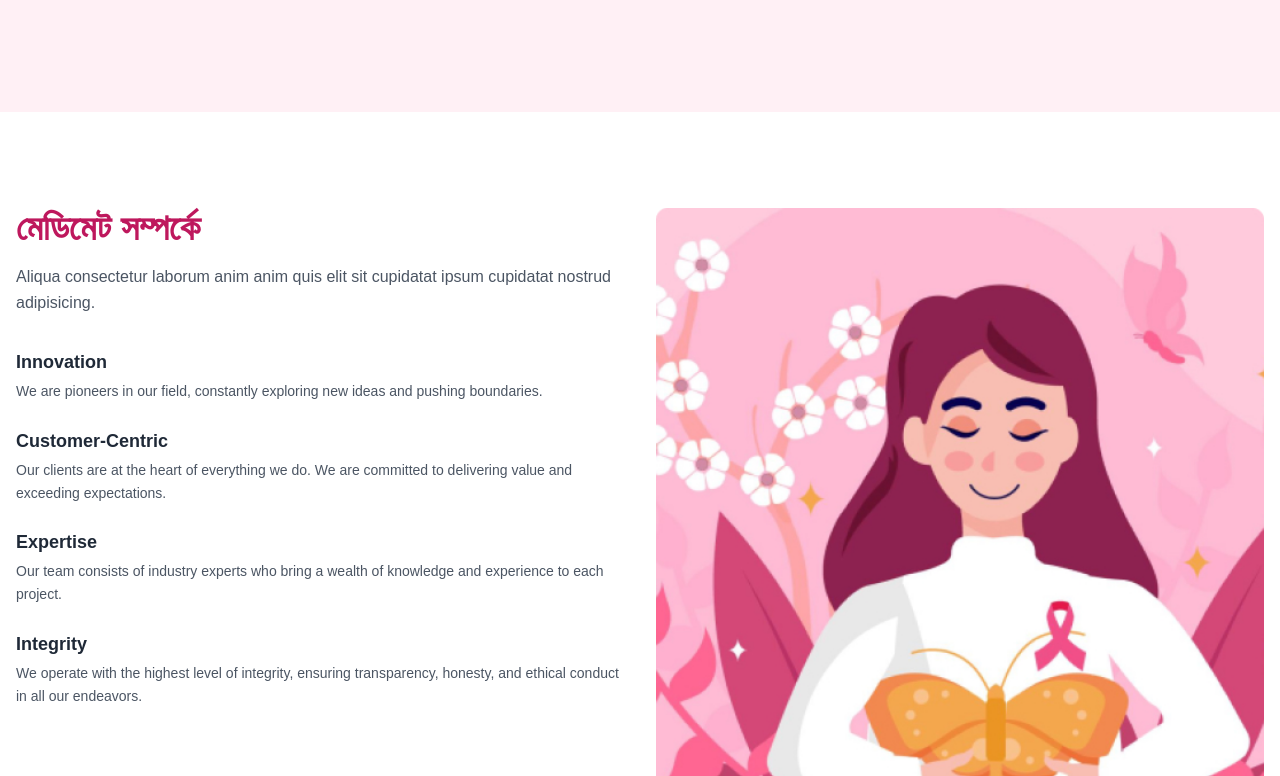
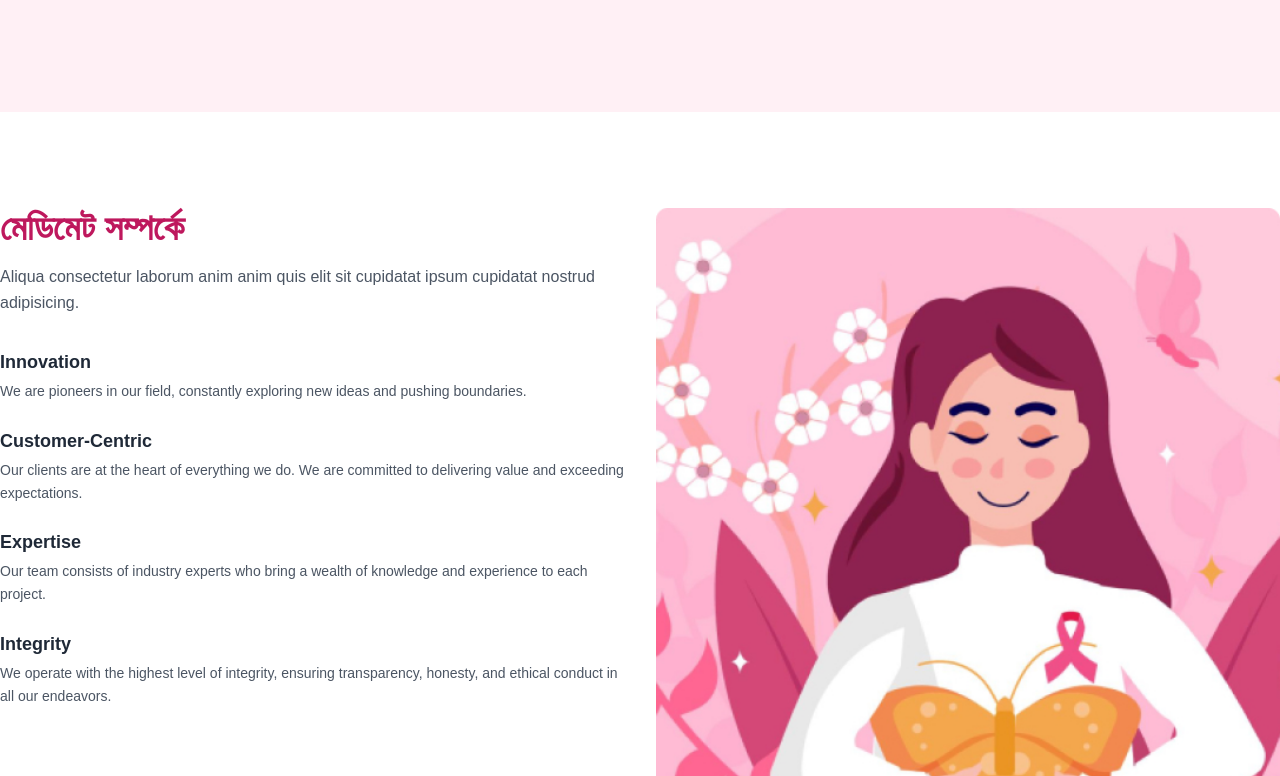
Before and after one commit to engsiam/infinisoftech.com, a Next.js app: page / in a window 1280 px wide. Shown: the part 1304-2080 px from the top of the page. Built offline with nearby package versions, Linux system fonts and the light colour scheme.

Commit message:
fix issue hero and about

```diff
--- a/app/components/AboutMediMate.tsx
+++ b/app/components/AboutMediMate.tsx
@@ -31,7 +31,7 @@ const featureData = [
 
 export default function AboutMedimate() {
   return (
-    <section className="bg-white py-16 px-4 md:py-24">
+    <section className="bg-white py-16 md:py-24">
       <div className="max-w-7xl mx-auto grid grid-cols-1 lg:grid-cols-2 gap-8">
         {/* Left Content */}
         <div>
--- a/app/components/AppSection.tsx
+++ b/app/components/AppSection.tsx
@@ -13,7 +13,8 @@ export default function AppSection() {
               Working for Your Better Health.
             </h3>
             <h2 className="text-3xl md:text-4xl font-bold text-white leading-snug">
-              Download the Medimate App <br /> today!
+              Download the Medimate App <br className="hidden sm:block" />
+              today!
             </h2>
             <p className="text-white text-sm">
               Scan the QR code to get the app now
--- a/app/components/Hero.tsx
+++ b/app/components/Hero.tsx
@@ -8,7 +8,7 @@ import { PhoneIcon } from "@heroicons/react/24/solid";
 export default function HeroSection() {
   return (
     <section className="bg-pink-100 h-screen flex items-center justify-center">
-      <div className="max-w-7xl mx-auto px-4 grid grid-cols-1 lg:grid-cols-2 gap-10 justify-between">
+      <div className="max-w-7xl mx-auto px-4 md:px-0 grid grid-cols-1 lg:grid-cols-2 gap-10 justify-center">
         {/* Left Content */}
         <div className="flex flex-col justify-center text-center lg:text-left">
           <h1 className="text-3xl lg:text-4xl font-bold text-primary mb-4 mt-20 md:mt-0">
```
